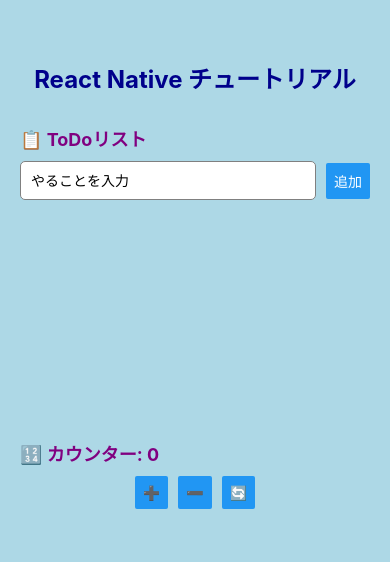
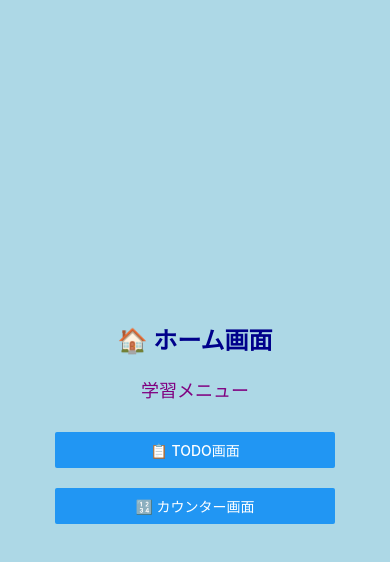
Before and after one commit to tocchi-739/ReactNativeTutorial, a React Native app: screen / in a window 390 px wide. Shown: the top 562 px of the page. Built offline with nearby package versions, Linux system fonts and the light colour scheme.

Commit message:
ページ遷移

```diff
--- a/App.tsx
+++ b/App.tsx
@@ -1,178 +1,69 @@
 import React, { useState } from 'react';
-import {
-  StatusBar,
-  StyleSheet,
-  useColorScheme,
-  View,
-  Text,
-  Button,
-  TextInput,
-  FlatList,
-  TouchableOpacity,
-} from 'react-native';
-
-type Todo = {
-  id: string;
-  text: string;
-  completed: boolean;
-};
+import { View, Text, Button, StyleSheet } from 'react-native';
 
 function App() {
-  const isDarkMode = useColorScheme() === 'dark';
-  const [count, setCount] = useState(0);
-  const [todoText, setTodoText] = useState(''); // ← ToDo入力用
-  const [todos, setTodos] = useState<Todo[]>([]); // ← ToDoリスト
+  const [screen, setScreen] = useState('home');
 
-  // ToDoを追加する関数
-  const addTodo = () => {
-    if (todoText.trim()) {
-      const newTodo = {
-        id: Date.now().toString(),
-        text: todoText,
-        completed: false,
-      };
-      setTodos([...todos, newTodo]);
-      setTodoText('');
+  const renderScreen = () => {
+    switch (screen) {
+      case 'home':
+        return (
+          <View style={styles.container}>
+            <Text style={styles.title}>🏠 ホーム画面</Text>
+            <Text style={styles.subtitle}>学習メニュー</Text>
+            <View style={styles.buttonContainer}>
+              <Button title="📋 ToDo画面" onPress={() => setScreen('todo')} />
+              <Button
+                title="🔢 カウンター画面"
+                onPress={() => setScreen('counter')}
+              />
+            </View>
+          </View>
+        );
+      case 'todo':
+        return (
+          <View style={styles.container}>
+            <Text style={styles.title}>📋 ToDo画面</Text>
+            <Button title="🏠 ホームに戻る" onPress={() => setScreen('home')} />
+          </View>
+        );
+      case 'counter':
+        return (
+          <View style={styles.container}>
+            <Text style={styles.title}>🔢 カウンター画面</Text>
+            <Button title="🏠 ホームに戻る" onPress={() => setScreen('home')} />
+          </View>
+        );
+      default:
+        return null;
     }
   };
 
-  // ToDoを削除する関数
-  const deleteTodo = (id: string) => {
-    setTodos(todos.filter(todo => todo.id !== id));
-  };
-
-  // ToDoの完了状態を切り替える関数
-  const toggleTodo = (id: String) => {
-    setTodos(
-      todos.map(todo =>
-        todo.id === id ? { ...todo, completed: !todo.completed } : todo,
-      ),
-    );
-  };
-
-  return (
-    <View style={styles.container}>
-      <StatusBar barStyle={isDarkMode ? 'light-content' : 'dark-content'} />
-      <Text style={styles.title}>React Native チュートリアル</Text>
-
-      {/* ToDoリストセクション */}
-      <Text style={styles.sectionTitle}>📋 ToDoリスト</Text>
-      <View style={styles.todoInput}>
-        <TextInput
-          style={styles.textInput}
-          placeholder="やることを入力"
-          value={todoText}
-          onChangeText={setTodoText}
-        />
-        <Button title="追加" onPress={addTodo} />
-      </View>
-
-      <FlatList
-        data={todos}
-        keyExtractor={item => item.id}
-        style={styles.todoList}
-        renderItem={({ item }) => (
-          <TouchableOpacity
-            style={[styles.todoItem, item.completed && styles.todoCompleted]}
-            onPress={() => toggleTodo(item.id)}
-          >
-            <Text
-              style={[
-                styles.todoText,
-                item.completed && styles.todoTextCompleted,
-              ]}
-            >
-              {item.completed ? '✅' : '⭕'} {item.text}
-            </Text>
-            <TouchableOpacity
-              style={styles.deleteButton}
-              onPress={() => deleteTodo(item.id)}
-            >
-              <Text style={styles.deleteButtonText}>🗑️</Text>
-            </TouchableOpacity>
-          </TouchableOpacity>
-        )}
-      />
-
-      {/* カウンターセクション */}
-      <Text style={styles.sectionTitle}>🔢 カウンター: {count}</Text>
-      <View style={styles.buttonContainer}>
-        <Button title="➕" onPress={() => setCount(count + 1)} />
-        <Button title="➖" onPress={() => setCount(count - 1)} />
-        <Button title="🔄" onPress={() => setCount(0)} />
-      </View>
-    </View>
-  );
+  return renderScreen();
 }
 
 const styles = StyleSheet.create({
   container: {
     flex: 1,
+    justifyContent: 'center',
+    alignItems: 'center',
     backgroundColor: 'lightblue',
     padding: 20,
-    paddingTop: 60, // ← 上部余白を追加
   },
   title: {
     fontSize: 24,
     fontWeight: 'bold',
     color: 'darkblue',
-    textAlign: 'center',
     marginBottom: 20,
   },
-  sectionTitle: {
+  subtitle: {
     fontSize: 18,
-    fontWeight: 'bold',
     color: 'purple',
-    marginVertical: 10,
-  },
-  todoInput: {
-    flexDirection: 'row',
-    alignItems: 'center',
-    gap: 10,
-    marginBottom: 10,
-  },
-  textInput: {
-    flex: 1,
-    borderWidth: 1,
-    borderColor: 'gray',
-    borderRadius: 5,
-    padding: 10,
-    backgroundColor: 'white',
-  },
-  todoList: {
-    maxHeight: 200, // ← リストの最大高さ
-    marginBottom: 20,
-  },
-  todoItem: {
-    flexDirection: 'row',
-    alignItems: 'center',
-    justifyContent: 'space-between',
-    padding: 10,
-    backgroundColor: 'white',
-    borderRadius: 5,
-    marginVertical: 3,
-  },
-  todoCompleted: {
-    backgroundColor: 'lightgreen',
-  },
-  todoText: {
-    flex: 1,
-    fontSize: 16,
-  },
-  todoTextCompleted: {
-    textDecorationLine: 'line-through',
-    color: 'gray',
-  },
-  deleteButton: {
-    padding: 5,
-  },
-  deleteButtonText: {
-    fontSize: 16,
+    marginBottom: 30,
   },
   buttonContainer: {
-    flexDirection: 'row',
-    justifyContent: 'center',
-    gap: 10,
+    gap: 20,
+    width: '80%',
   },
 });
 
```
